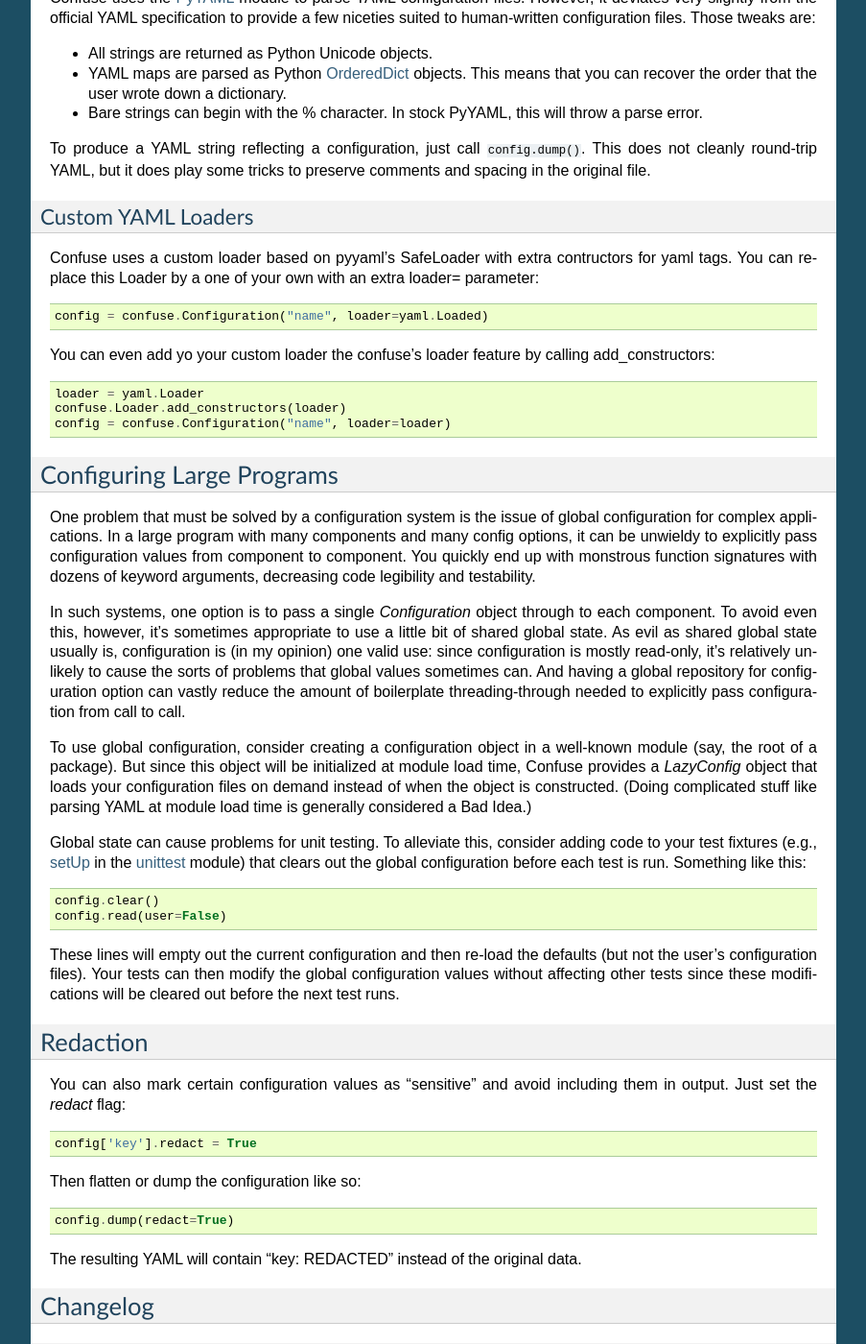
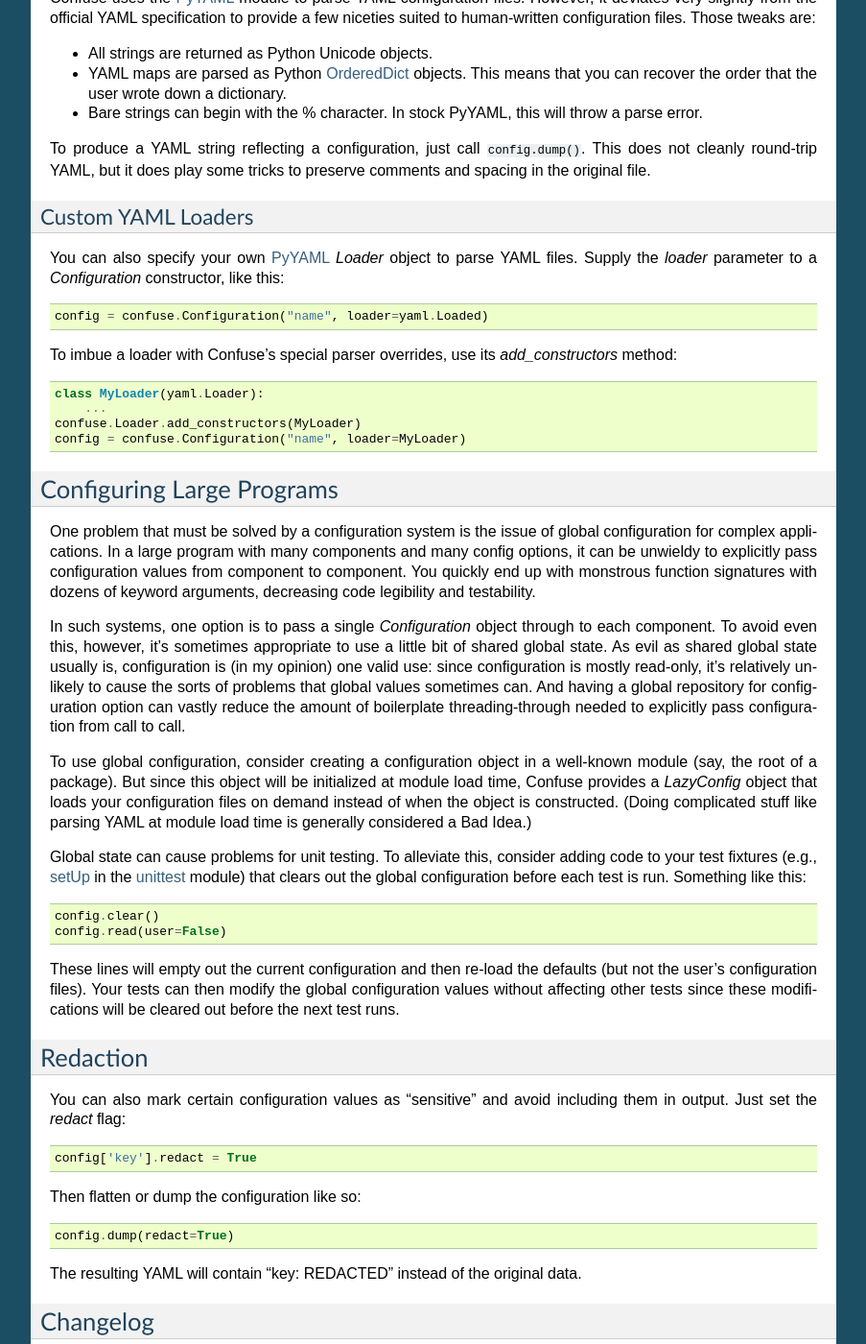
Before and after one commit to beetbox/confuse, a Sphinx documentation site: the page built from docs/index.rst, in a window 1280 px wide and 1400 px high, scrolled down 4299 px. Shown: the whole window at 96% size, without its empty margins (198-1101 px from the left). Built offline with Sphinx 7.4.7, drawn with Linux system fonts in a browser that asks for light colours; some of the changed text lies outside the part shown.

Commit message:
Clarify custom loaders

```diff
--- a/docs/index.rst
+++ b/docs/index.rst
@@ -310,19 +310,19 @@
 Custom YAML Loaders
 '''''''''''''''''''
 
-Confuse uses a custom loader based on pyyaml's SafeLoader with extra
-contructors for yaml tags.
-You can replace this Loader by a one of your own with an extra loader=
-parameter::
+You can also specify your own `PyYAML`_ `Loader` object to parse YAML
+files. Supply the `loader` parameter to a `Configuration` constructor,
+like this::
 
     config = confuse.Configuration("name", loader=yaml.Loaded)
 
-You can even add yo your custom loader the confuse's loader feature
-by calling add_constructors::
+To imbue a loader with Confuse's special parser overrides, use its
+`add_constructors` method::
 
-    loader = yaml.Loader
-    confuse.Loader.add_constructors(loader)
-    config = confuse.Configuration("name", loader=loader)
+    class MyLoader(yaml.Loader):
+        ...
+    confuse.Loader.add_constructors(MyLoader)
+    config = confuse.Configuration("name", loader=MyLoader)
 
 
 Configuring Large Programs
@@ -394,6 +394,8 @@
 - `float` values (like ``4.2``) can now be used in templates (just like
   ``42`` works as an `int` template).
 - The `Filename` and `Path` templates now correctly accept default values.
+- It's now possible to provide custom PyYAML `Loader` objects for
+  parsing config files.
 
 v1.1.0
 ''''''
```
